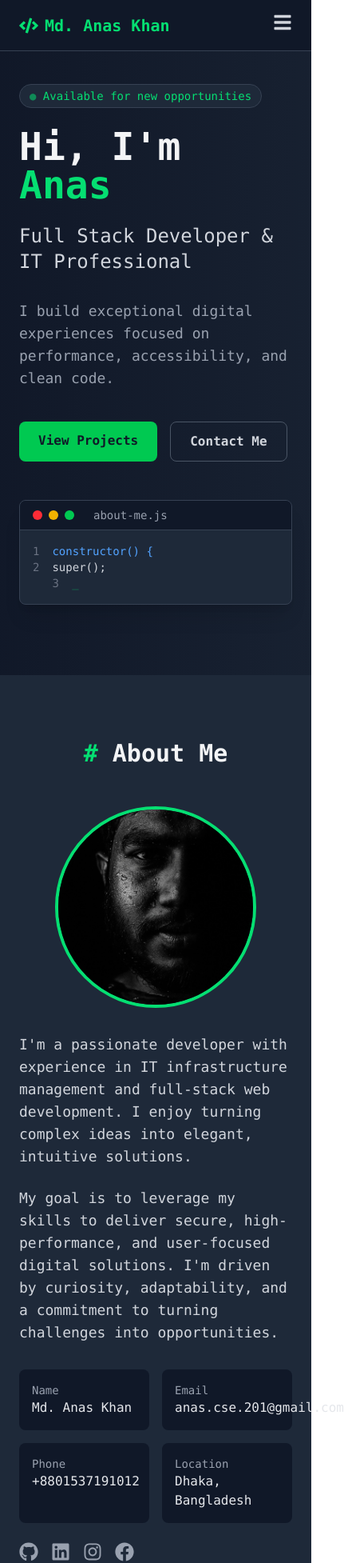
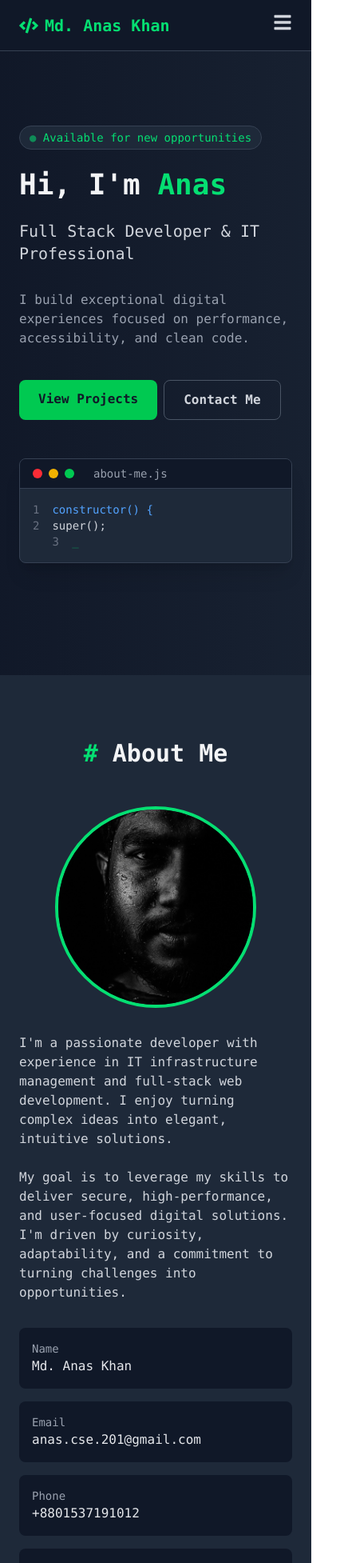
Before and after one commit to MdAnaskhan0/mdanaskhan-, a React (Vite) app: page / in a window 390 px wide. Shown: the top 1954 px of the page at 80% size, 431 px wide, since content can reach past the window. Built offline with nearby package versions, Linux system fonts and the light colour scheme.

Commit message:
UI updated.

```diff
--- a/src/App.jsx
+++ b/src/App.jsx
@@ -277,16 +277,16 @@ const App = () => {
               <div className="inline-block px-3 py-1 mb-6 text-sm bg-gray-800 rounded-full text-green-400 border border-gray-700">
                 <span className="animate-pulse">●</span> Available for new opportunities
               </div>
-              <h1 className="text-5xl md:text-7xl font-bold mb-6">
+              <h1 className="text-4xl md:text-7xl font-bold mb-6">
                 Hi, I'm <span className="text-green-400">Anas</span>
               </h1>
-              <h2 className="text-2xl md:text-3xl text-gray-300 mb-8">
+              <h2 className="text-xl md:text-3xl text-gray-300 mb-8">
                 Full Stack Developer & IT Professional
               </h2>
-              <p className="text-lg text-gray-400 mb-10">
+              <p className="text-md text-gray-400 mb-10">
                 I build exceptional digital experiences focused on performance, accessibility, and clean code.
               </p>
-              <div className="flex space-x-4">
+              <div className="flex space-x-2 md:space-x-4">
                 <a href="#projects" className="bg-green-500 hover:bg-green-600 text-gray-900 font-bold py-3 px-6 rounded-lg transition-all duration-300 transform hover:-translate-y-1">
                   View Projects
                 </a>
@@ -346,13 +346,13 @@ const App = () => {
               </div>
             </div>
             <div className="md:w-2/3 md:pl-12">
-              <p className="text-lg text-gray-300 mb-6">
+              <p className="text-md text-gray-300 mb-6">
                 I'm a passionate developer with experience in IT infrastructure management and full-stack web development. I enjoy turning complex ideas into elegant, intuitive solutions.
               </p>
-              <p className="text-lg text-gray-300 mb-8">
+              <p className="text-md text-gray-300 mb-8">
                 My goal is to leverage my skills to deliver secure, high-performance, and user-focused digital solutions. I'm driven by curiosity, adaptability, and a commitment to turning challenges into opportunities.
               </p>
-              <div className="grid grid-cols-2 gap-4">
+              <div className="grid md:grid-cols-2 gap-4">
                 {[
                   { label: 'Name', value: 'Md. Anas Khan' },
                   { label: 'Email', value: 'anas.cse.201@gmail.com' },
@@ -404,7 +404,7 @@ const App = () => {
                       <span className="hidden md:block">•</span>
                       <span className="md:ml-4 text-green-400">{exp.period}</span>
                     </div>
-                    <p className="text-gray-300 mb-6">{exp.description}</p>
+                    <p className="text-sm md:text-xl text-gray-300 mb-6">{exp.description}</p>
                     <div className="flex flex-wrap gap-2">
                       {exp.technologies.map((tech, i) => (
                         <span key={i} className="px-3 py-1 bg-gray-900 text-green-400 text-sm rounded-full">
@@ -467,7 +467,7 @@ const App = () => {
                 </div>
                 <div className="p-6">
                   <h3 className="text-xl font-bold mb-2">{project.title}</h3>
-                  <p className="text-gray-400 mb-4">{project.description}</p>
+                  <p className="text-sm md:text-xl text-gray-400 mb-4">{project.description}</p>
                   <div className="flex flex-wrap gap-2 mb-4">
                     {project.tags.map((tag, i) => (
                       <span key={i} className="px-3 py-1 bg-gray-900 text-green-400 text-sm rounded-full">
@@ -496,7 +496,7 @@ const App = () => {
           <h2 className="text-3xl font-bold mb-12 text-center">
             <span className="text-green-400">#</span> Skills
           </h2>
-          <div className="grid grid-cols-1 md:grid-cols-2 gap-8">
+          <div className="grid grid-cols-1 md:grid-cols-2 lg:grid-cols-3 gap-8">
             {skills.map((skill, index) => (
               <div key={index} className="bg-gray-900 p-6 rounded-lg">
                 <div className="flex items-center justify-between mb-2">
```
